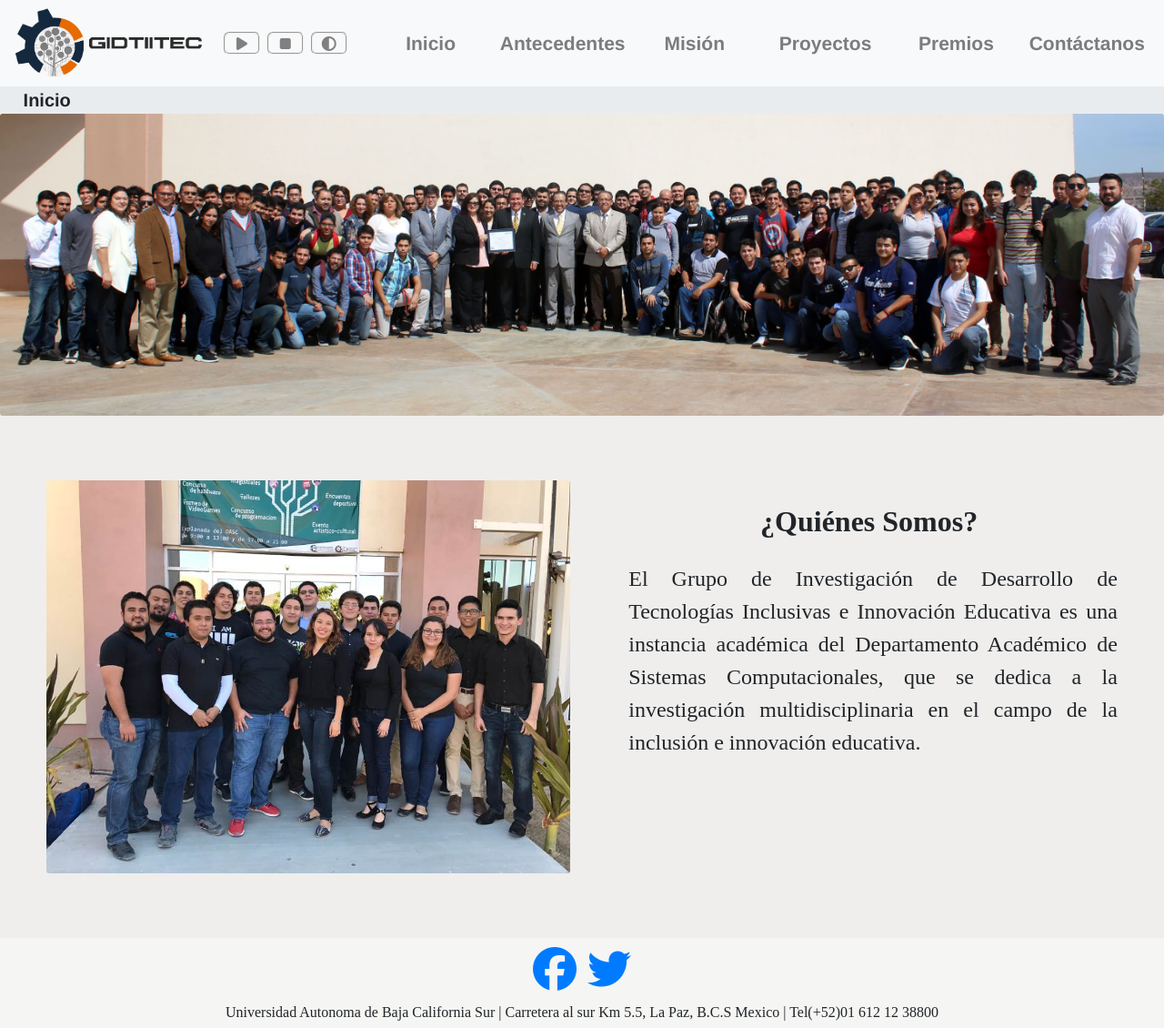
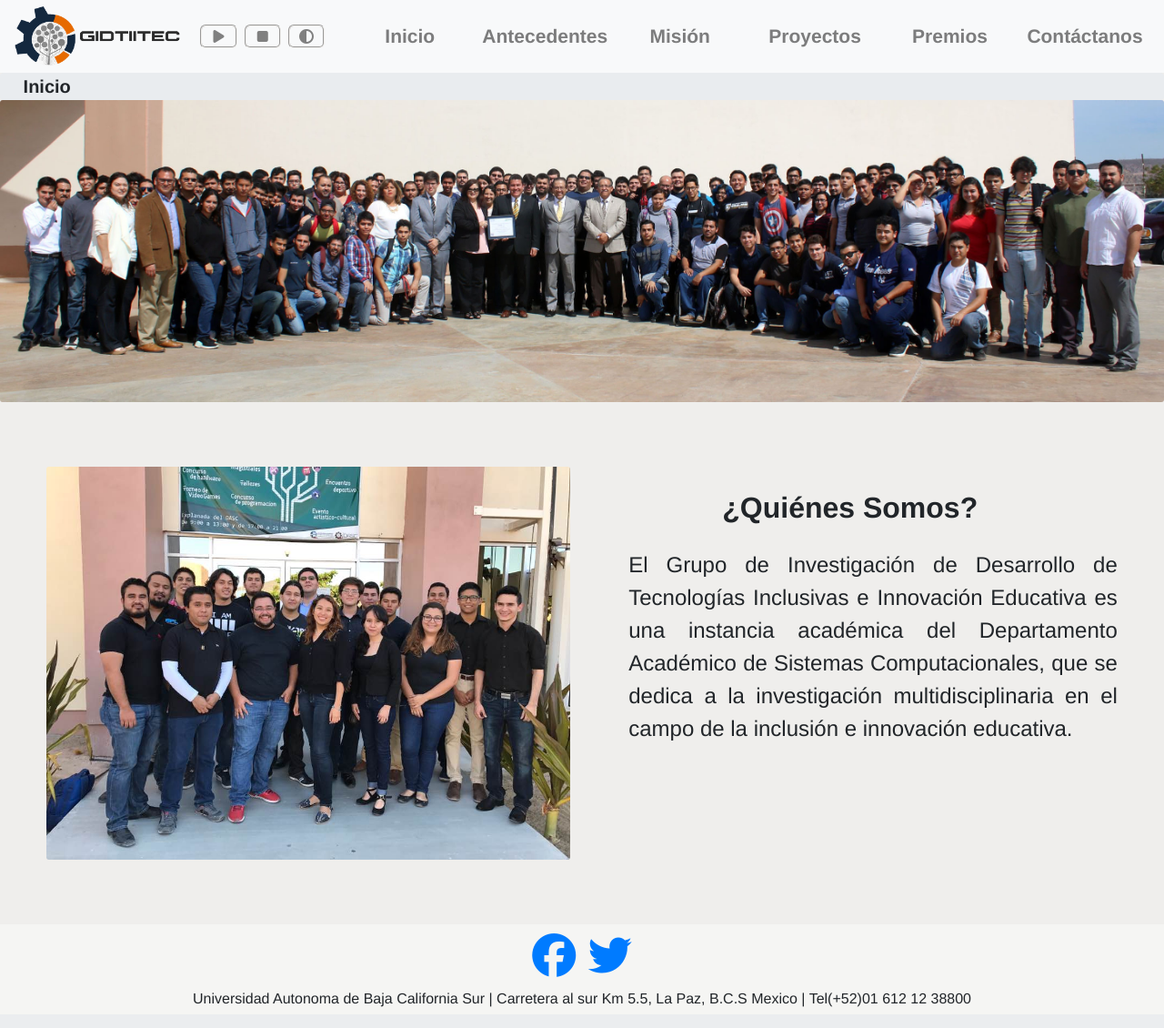
Before and after one commit to SaulHernandez230/GIDTIITEC, a PHP site: page / in a window 1280 px wide. Shown: the whole page at 91% size. After the commit the page ends 1107 px from the top, so only its background shows below. Run offline with PHP 8.4, Linux system fonts and the light colour scheme; some libraries are stand-ins or nearby versions.

Commit message:
full page

```diff
--- a/Sources/CSS/header.css
+++ b/Sources/CSS/header.css
@@ -1,6 +1,6 @@
 *{
   box-sizing: border-box;
-  font-family: "";
+  font-family: "Helvetica";
 }
 button{
   outline: none;
@@ -122,5 +122,7 @@ body{
 /* Extra large devices (large desktops, 1200px and up) */
 @media (min-width: 1200px)
 {
+  #Header img{ width: 15%;}
   #nav a{font-size: 21px;}
+  #Header #nav{max-height: 80px;}
 }
```
Also changed, not shown: Sources/Views/Rewards.php (+8 -8 lines).
